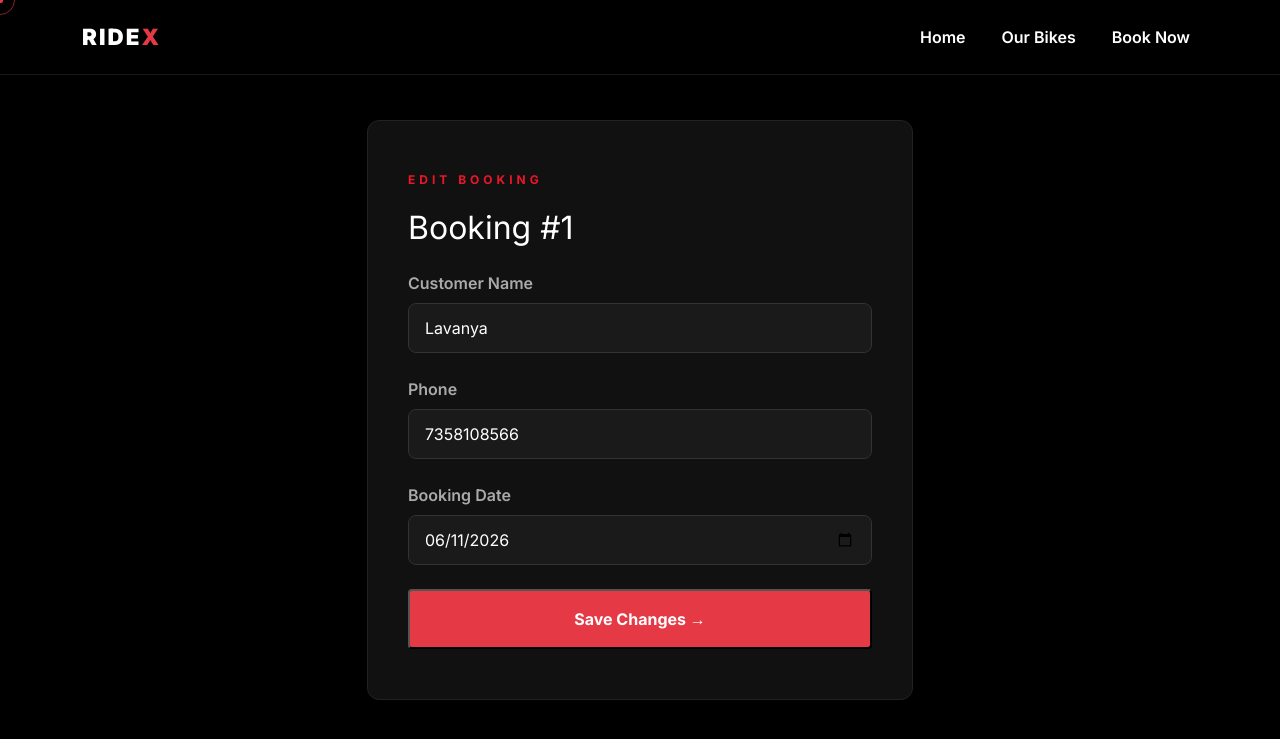
After one commit to lavanya-bhardwaj/RideX, a Flask app: page /admin/booking/1/edit in a window 1280 px wide. The commit adds this page. Shown: the top 739 px of the page. Run offline with Flask 3, Linux system fonts and the light colour scheme; the visitor is signed in with stand-in values (Sample User, id 1).

Commit message:
added edit and delete button in the admin dashboard

```diff
--- a/app.py
+++ b/app.py
@@ -69,6 +69,28 @@ def reject_booking(booking_id):
     db.session.commit()
     flash('Booking rejected.')
     return redirect(url_for('admin_dashboard'))
+
+@app.route('/admin/booking/<int:booking_id>/delete')
+@login_required
+def delete_booking(booking_id):
+    booking = Booking.query.get_or_404(booking_id)
+    db.session.delete(booking)
+    db.session.commit()
+    flash('Booking deleted.')
+    return redirect(url_for('admin_dashboard'))
+
+@app.route('/admin/booking/<int:booking_id>/edit', methods=['GET', 'POST'])
+@login_required
+def edit_booking(booking_id):
+    booking = Booking.query.get_or_404(booking_id)
+    if request.method == 'POST':
+        booking.customer_name = request.form['customer_name']
+        booking.customer_phone = request.form['customer_phone']
+        booking.booking_date = datetime.strptime(request.form['booking_date'], '%Y-%m-%d')
+        db.session.commit()
+        flash('Booking updated.')
+        return redirect(url_for('admin_dashboard'))
+    return render_template('admin/edit_booking.html', booking=booking)
 
 @app.route('/')
 def index():
--- a/static/css/style.css
+++ b/static/css/style.css
@@ -882,3 +882,15 @@ body {
     color: #e63946;
     border: 1px solid #e63946;
 }
+
+.action-btn.edit {
+    background: rgba(255,255,255,0.05);
+    color: #ccc;
+    border: 1px solid #444;
+}
+
+.action-btn.delete {
+    background: rgba(150,0,0,0.15);
+    color: #ff6b6b;
+    border: 1px solid #ff6b6b;
+}
--- a/templates/admin/dashboard.html
+++ b/templates/admin/dashboard.html
@@ -64,9 +64,9 @@
                             {% if booking.status == 'pending' %}
                             <a href="{{ url_for('approve_booking', booking_id=booking.id) }}" class="action-btn approve">Approve</a>
                             <a href="{{ url_for('reject_booking', booking_id=booking.id) }}" class="action-btn reject">Reject</a>
-                            {% else %}
-                            <span style="color:#555">—</span>
                             {% endif %}
+                            <a href="{{ url_for('edit_booking', booking_id=booking.id) }}" class="action-btn edit">Edit</a>
+                            <a href="{{ url_for('delete_booking', booking_id=booking.id) }}" class="action-btn delete" onclick="return confirm('Delete this booking permanently?')">Delete</a>
                         </td>
                     </tr>
                     {% endfor %}
--- /dev/null
+++ b/templates/admin/edit_booking.html
@@ -0,0 +1,31 @@
+{% extends 'base.html' %}
+
+{% block content %}
+<section class="admin-dashboard-section" style="padding-top: 120px;">
+    <div class="container">
+        <div class="row justify-content-center">
+            <div class="col-md-6">
+                <div class="login-box">
+                    <p class="hero-tagline">EDIT BOOKING</p>
+                    <h2 class="mb-4">Booking #{{ booking.id }}</h2>
+                    <form method="POST">
+                        <div class="mb-4">
+                            <label class="form-label">Customer Name</label>
+                            <input type="text" name="customer_name" class="form-control dark-input" value="{{ booking.customer_name }}" required>
+                        </div>
+                        <div class="mb-4">
+                            <label class="form-label">Phone</label>
+                            <input type="tel" name="customer_phone" class="form-control dark-input" value="{{ booking.customer_phone }}" required>
+                        </div>
+                        <div class="mb-4">
+                            <label class="form-label">Booking Date</label>
+                            <input type="date" name="booking_date" class="form-control dark-input" value="{{ booking.booking_date.strftime('%Y-%m-%d') }}" required>
+                        </div>
+                        <button type="submit" class="btn-primary-red w-100 py-3">Save Changes →</button>
+                    </form>
+                </div>
+            </div>
+        </div>
+    </div>
+</section>
+{% endblock %}
```
Also changed, not shown: instance/bikes.db.
